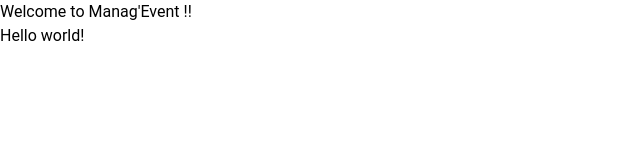
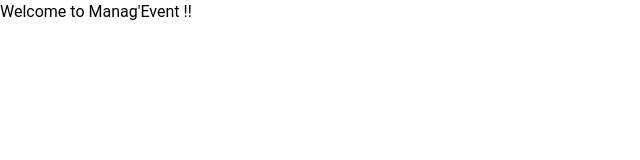
Before and after one commit to kersolo/ManagEvent_front, a React (Vite) app: page / in a window 1280 px wide. Shown: the top 160 px of the page, without its empty margins (0-640 px from the left). Built offline with nearby package versions, Linux system fonts and the light colour scheme.

Commit message:
EVENT_DEVPUNK-106 remove hello world

```diff
--- a/src/App.tsx
+++ b/src/App.tsx
@@ -4,7 +4,6 @@ function App() {
   return (
     <>
       <h1>Welcome to Manag'Event !!</h1>
-      <h3>Hello world!</h3>
     </>
   );
 }
```
